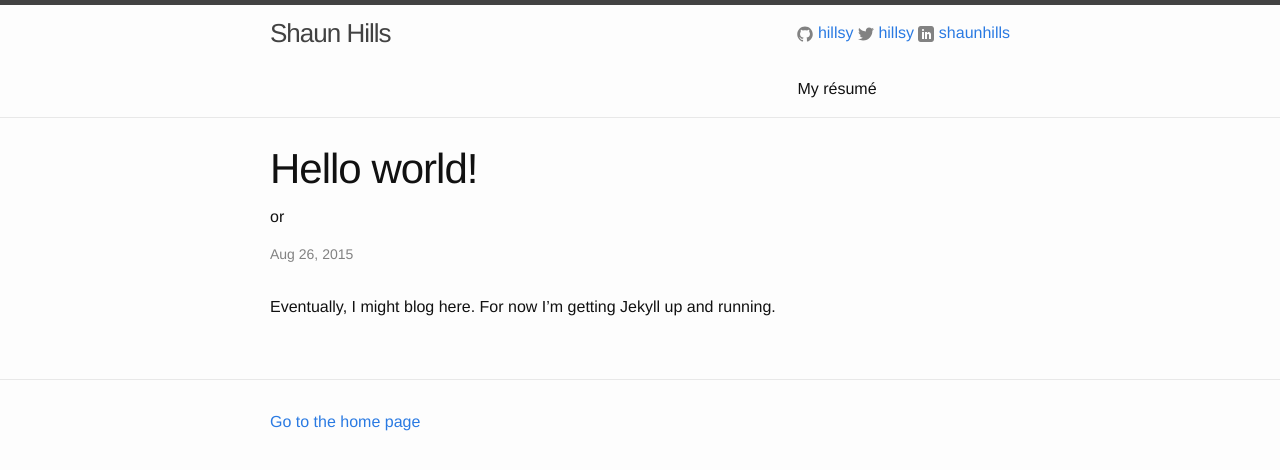
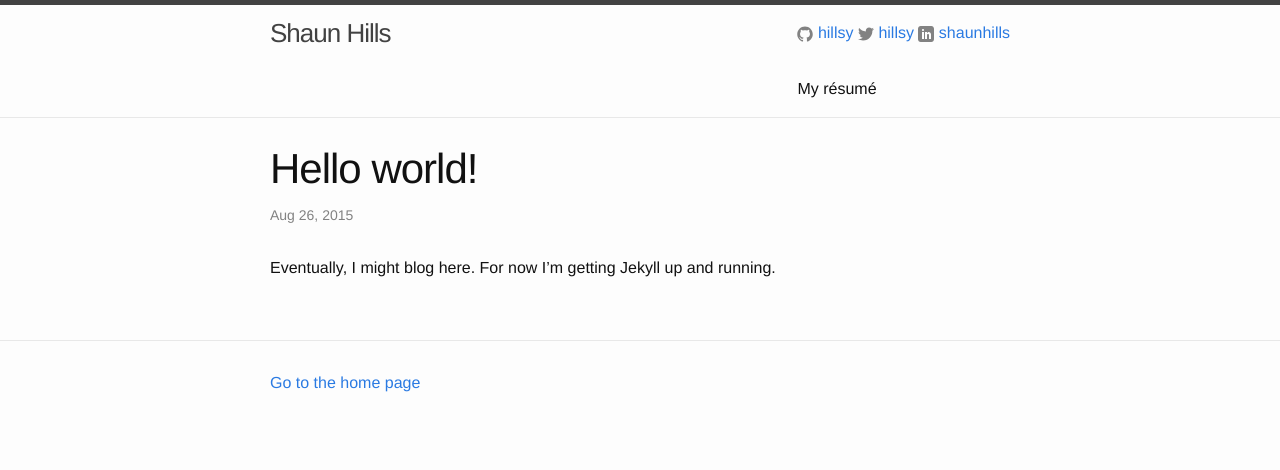
Before and after one commit to hillsy/hillsy.github.io, a Jekyll site: the page built from _posts/2015-08-26-hello-world.md, in a window 1280 px wide. Shown: the top 470 px of the page. Built offline with Jekyll 4.4.1, drawn with Linux system fonts in a browser that asks for light colours; nearby versions of some CDN libraries.

Commit message:
...better

```diff
--- a/_layouts/post.html
+++ b/_layouts/post.html
@@ -5,8 +5,10 @@ layout: default
 
     <header class="post-header">
         <h1 class="post-title">{{ page.title }}</h1>
+        {% if page.readout %}
             <p>or</p>
             <h2 class="post-readout">{{ page.readout }}</h2>
+        {% endif %}
         <p class="post-meta">{{ page.date | date: "%b %-d, %Y" }}{% if page.author %} • {{ page.author }}{% endif %}{% if page.meta %} • {{ page.meta }}{% endif %}</p>
     </header>
 
```
Lines whose indentation alone changed are shown as unchanged.
